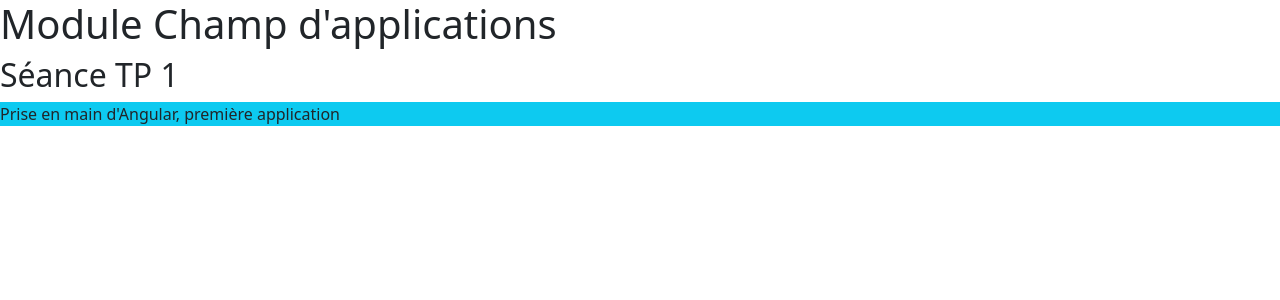
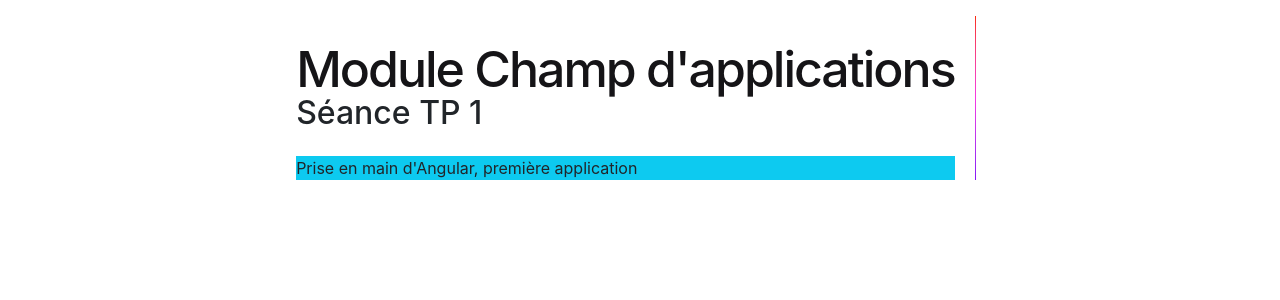
Before and after one commit to SiamakSm/Tp1Angular, an Angular app: page / in a window 1280 px wide. Shown: the top 300 px of the page. Built offline with nearby package versions, Linux system fonts and the light colour scheme.

Commit message:
2.7 update la syntax

```diff
--- a/src/app/app.component.html
+++ b/src/app/app.component.html
@@ -1,5 +1,198 @@
-<div>
-  <h1>{{ title }}</h1>
-  <h2>Séance TP 1</h2>
-  <p class="bg-info text-dark text-success">{{resume}}</p>
-</div>
+<!-- * * * * * * * * * * * * * * * * * * * * * * * * * * * * * * * -->
+<!-- * * * * * * * * * * * The content below * * * * * * * * * * * -->
+<!-- * * * * * * * * * * is only a placeholder * * * * * * * * * * -->
+<!-- * * * * * * * * * * and can be replaced.  * * * * * * * * * * -->
+<!-- * * * * * * * * * * * * * * * * * * * * * * * * * * * * * * * -->
+<!-- * * * * * * * * * Delete the template below * * * * * * * * * -->
+<!--* * * * * * * to get started with your project! * * * * * * * -->
+<!-- * * * * * * * * * * * * * * * * * * * * * * * * * * * * * * * -->
+
+<style>
+  :host {
+    --bright-blue: oklch(51.01% 0.274 263.83);
+    --electric-violet: oklch(53.18% 0.28 296.97);
+    --french-violet: oklch(47.66% 0.246 305.88);
+    --vivid-pink: oklch(69.02% 0.277 332.77);
+    --hot-red: oklch(61.42% 0.238 15.34);
+    --orange-red: oklch(63.32% 0.24 31.68);
+
+    --gray-900: oklch(19.37% 0.006 300.98);
+    --gray-700: oklch(36.98% 0.014 302.71);
+    --gray-400: oklch(70.9% 0.015 304.04);
+
+    --red-to-pink-to-purple-vertical-gradient: linear-gradient(180deg,
+        var(--orange-red) 0%,
+        var(--vivid-pink) 50%,
+        var(--electric-violet) 100%);
+
+    --red-to-pink-to-purple-horizontal-gradient: linear-gradient(90deg,
+        var(--orange-red) 0%,
+        var(--vivid-pink) 50%,
+        var(--electric-violet) 100%);
+
+    --pill-accent: var(--bright-blue);
+
+    font-family: "Inter", -apple-system, BlinkMacSystemFont, "Segoe UI", Roboto,
+      Helvetica, Arial, sans-serif, "Apple Color Emoji", "Segoe UI Emoji",
+      "Segoe UI Symbol";
+    box-sizing: border-box;
+    -webkit-font-smoothing: antialiased;
+    -moz-osx-font-smoothing: grayscale;
+  }
+
+  h1 {
+    font-size: 3.125rem;
+    color: var(--gray-900);
+    font-weight: 500;
+    line-height: 100%;
+    letter-spacing: -0.125rem;
+    margin: 0;
+    font-family: "Inter Tight", -apple-system, BlinkMacSystemFont, "Segoe UI", Roboto,
+      Helvetica, Arial, sans-serif, "Apple Color Emoji", "Segoe UI Emoji",
+      "Segoe UI Symbol";
+  }
+
+  p {
+    margin: 0;
+    color: var(--gray-700);
+  }
+
+  main {
+    width: 100%;
+    min-height: 100%;
+    display: flex;
+    justify-content: center;
+    align-items: center;
+    padding: 1rem;
+    box-sizing: inherit;
+    position: relative;
+  }
+
+  .angular-logo {
+    max-width: 9.2rem;
+  }
+
+  .content {
+    display: flex;
+    justify-content: space-around;
+    width: 100%;
+    max-width: 700px;
+    margin-bottom: 3rem;
+  }
+
+  .content h1 {
+    margin-top: 1.75rem;
+  }
+
+  .content p {
+    margin-top: 1.5rem;
+  }
+
+  .divider {
+    width: 1px;
+    background: var(--red-to-pink-to-purple-vertical-gradient);
+    margin-inline: 0.5rem;
+  }
+
+  .pill-group {
+    display: flex;
+    flex-direction: column;
+    align-items: start;
+    flex-wrap: wrap;
+    gap: 1.25rem;
+  }
+
+  .pill {
+    display: flex;
+    align-items: center;
+    --pill-accent: var(--bright-blue);
+    background: color-mix(in srgb, var(--pill-accent) 5%, transparent);
+    color: var(--pill-accent);
+    padding-inline: 0.75rem;
+    padding-block: 0.375rem;
+    border-radius: 2.75rem;
+    border: 0;
+    transition: background 0.3s ease;
+    font-family: var(--inter-font);
+    font-size: 0.875rem;
+    font-style: normal;
+    font-weight: 500;
+    line-height: 1.4rem;
+    letter-spacing: -0.00875rem;
+    text-decoration: none;
+  }
+
+  .pill:hover {
+    background: color-mix(in srgb, var(--pill-accent) 15%, transparent);
+  }
+
+  .pill-group .pill:nth-child(6n + 1) {
+    --pill-accent: var(--bright-blue);
+  }
+
+  .pill-group .pill:nth-child(6n + 2) {
+    --pill-accent: var(--french-violet);
+  }
+
+  .pill-group .pill:nth-child(6n + 3),
+  .pill-group .pill:nth-child(6n + 4),
+  .pill-group .pill:nth-child(6n + 5) {
+    --pill-accent: var(--hot-red);
+  }
+
+  .pill-group svg {
+    margin-inline-start: 0.25rem;
+  }
+
+  .social-links {
+    display: flex;
+    align-items: center;
+    gap: 0.73rem;
+    margin-top: 1.5rem;
+  }
+
+  .social-links path {
+    transition: fill 0.3s ease;
+    fill: var(--gray-400);
+  }
+
+  .social-links a:hover svg path {
+    fill: var(--gray-900);
+  }
+
+  @media screen and (max-width: 650px) {
+    .content {
+      flex-direction: column;
+      width: max-content;
+    }
+
+    .divider {
+      height: 1px;
+      width: 100%;
+      background: var(--red-to-pink-to-purple-horizontal-gradient);
+      margin-block: 1.5rem;
+    }
+  }
+</style>
+
+<main class="main">
+  <div class="content">
+    <div>
+      <h1>{{ title }}</h1>
+      <h2>Séance TP 1</h2>
+      <p class="bg-info text-dark text-success">{{resume}}</p>
+    </div>
+    <div class="divider" role="separator" aria-label="Divider"></div>
+  </div>
+</main>
+
+<!-- * * * * * * * * * * * * * * * * * * * * * * * * * * * * * * * * -->
+<!-- * * * * * * * * * * * The content above * * * * * * * * * * * * -->
+<!-- * * * * * * * * * * is only a placeholder * * * * * * * * * * * -->
+<!-- * * * * * * * * * * and can be replaced.  * * * * * * * * * * * -->
+<!-- * * * * * * * * * * * * * * * * * * * * * * * * * * * * * * * * -->
+<!-- * * * * * * * * * * End of Placeholder  * * * * * * * * * * * * -->
+<!-- * * * * * * * * * * * * * * * * * * * * * * * * * * * * * * * * -->
+
+
+<router-outlet />
```
